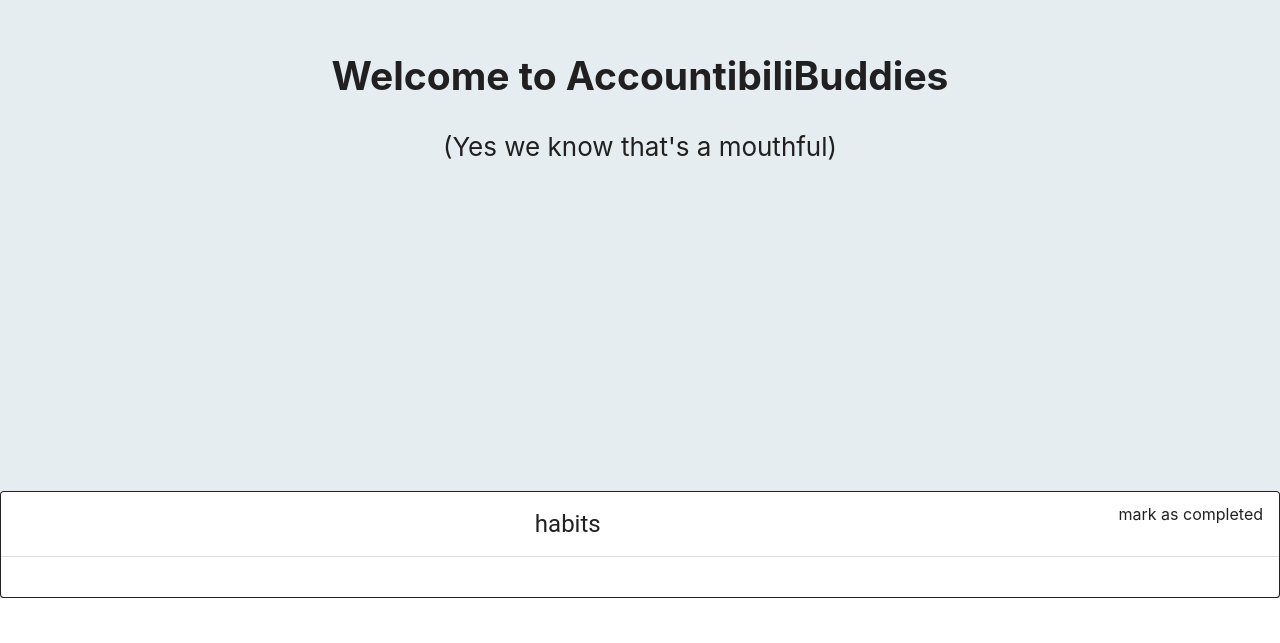
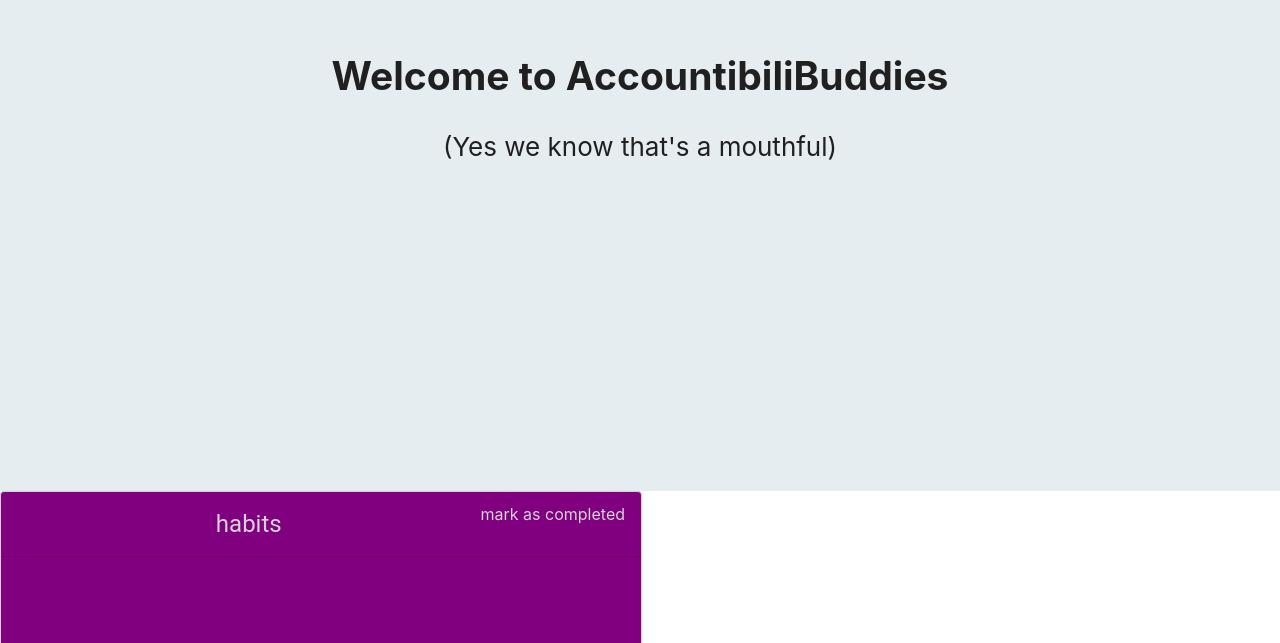
Before and after one commit to MichaelSault/AccountabiliBuddies, a React (Create React App) app in the folder accountabilibuddies/: page / in a window 1280 px wide. Shown: the part 309-952 px from the top of the page. Before the commit the page ends 907 px from the top, so only its background shows below. Built offline with nearby package versions, Linux system fonts and the light colour scheme.

Commit message:
adjusted formatting for maincard

```diff
--- a/accountabilibuddies/src/components/MainCard.component.js
+++ b/accountabilibuddies/src/components/MainCard.component.js
@@ -38,6 +38,10 @@ const MainCard = forwardRef(
                 sx={{
                     border: border ? '1px solid' : 'none',
                     borderColor: theme.palette.primary[200] + 25,
+                    color: 'lightgrey',
+                    background: 'purple',
+                    width: '50%',
+                    height: '300px',
                     ':hover': {
                     boxShadow: boxShadow ? shadow || '0 2px 14px 0 rgb(32 40 45 / 8%)' : 'inherit'
                     },
```
